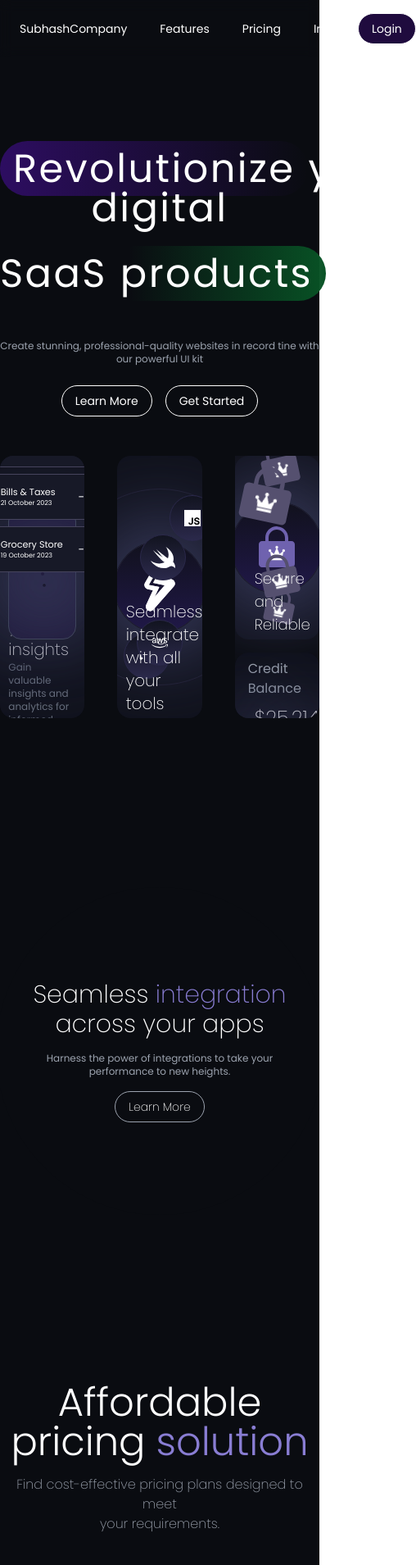
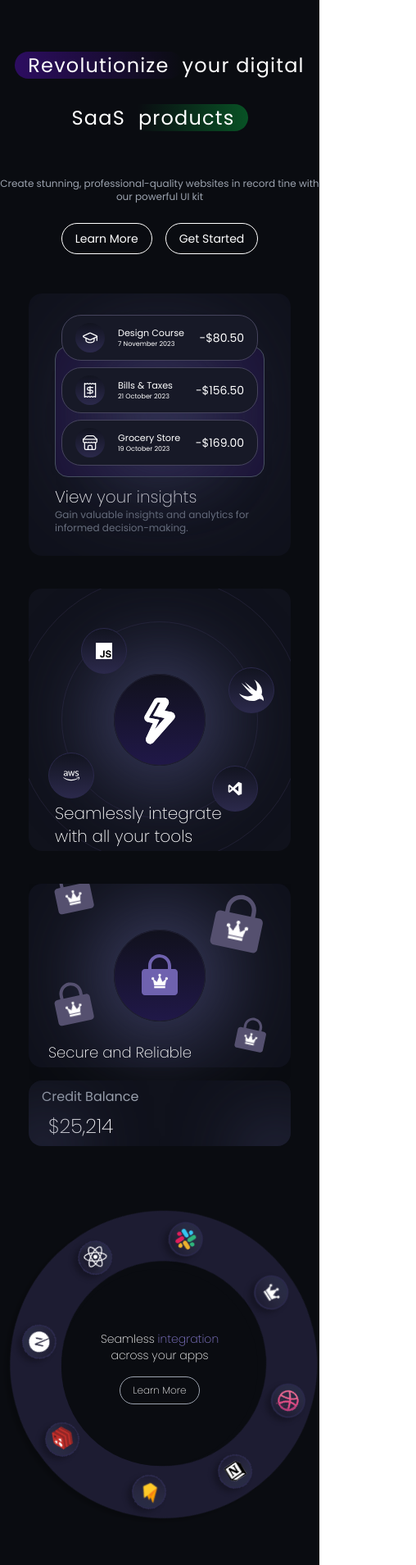
Before and after one commit to subhash131/saas-landing-page, a Next.js app: page / in a window 390 px wide. Shown: the top 1909 px of the page at 82% size, 508 px wide, since content can reach past the window. Built offline with nearby package versions, Linux system fonts and the light colour scheme.

Commit message:
add: responsive style

```diff
--- a/src/app/page.tsx
+++ b/src/app/page.tsx
@@ -7,7 +7,7 @@ import Hero from "@/components/heroSection/Hero";
 
 export default function Home() {
   return (
-    <div className="bg-[#0a0c11] w-full min-h-screen text-white flex flex-col gap-12 items-center">
+    <div className="bg-[#0a0c11] w-full min-h-screen text-white flex flex-col gap-12 max-sm:gap-0 items-center">
       <Navbar />
       <Hero />
       <TechStack />
--- a/src/components/Footer.tsx
+++ b/src/components/Footer.tsx
@@ -2,12 +2,12 @@ import React from "react";
 
 const Footer = () => {
   return (
-    <div className="w-full flex text-sm font-extralight justify-between px-10 pb-6 -mt-6">
-      <div className="flex gap-4">
-        <p>Privacy Policy</p>
+    <div className="w-full flex text-sm font-extralight justify-between px-10 pb-6 -mt-6 max-sm:flex-col max-sm:gap-4  max-sm:items-center">
+      <div className="flex gap-4 max-sm:text-xs max-sm:gap-1">
+        <p className="max-sm:hidden">Privacy Policy</p>
         <p>Subscribe to our newsletter</p>
       </div>
-      <div className="flex  gap-2">Subhash</div>
+      <div className="max-sm:hidden">Subhash</div>
       <div className="flex gap-4">
         <p className="cursor-pointer">Instagram</p>
         <p>Twitter</p>
--- a/src/components/Navbar.tsx
+++ b/src/components/Navbar.tsx
@@ -9,9 +9,9 @@ const Navbar = () => {
     "Insights",
   ]);
   return (
-    <div className="z-50 text-sm w-full h-fit sticky top-0 backdrop-blur items-center flex justify-between p-4 px-6 bg-transparent text-white">
+    <div className="z-50 text-sm w-full h-fit sticky top-0 backdrop-blur items-center flex justify-between p-4 px-6 bg-transparent text-white max-sm:hidden">
       <div className="flex  gap-2">Subhash</div>
-      <ul className="flex gap-10 ">
+      <ul className="flex xl:gap-10 sm:gap-4">
         {navItems.map((item, index) => (
           <li className="" key={`${index}:item`}>
             {item}
--- a/src/components/heroSection/Hero.tsx
+++ b/src/components/heroSection/Hero.tsx
@@ -6,7 +6,7 @@ import Card3 from "./cards/Card3";
 const Hero = () => {
   return (
     <div className="w-full text-center pt-16">
-      <h1 className="text-5xl tracking-wider ">
+      <h1 className="text-5xl tracking-wider max-sm:text-2xl">
         <span className="from-[#2D0D61] bg-gradient-to-r px-4 rounded-full">
           Revolutionize
         </span>
@@ -31,7 +31,7 @@ const Hero = () => {
           Get Started
         </button>
       </div>
-      <div className="w-full h-full flex mt-12 flex-row justify-center gap-10 ">
+      <div className="w-full px-10 h-full flex mt-12 flex-row justify-center gap-10 max-sm:flex-col max-sm:items-center max-md:flex-col max-md:items-center max-lg:flex-col max-lg:items-center">
         <Card1 />
         <Card2 />
         <Card3 />
--- a/src/components/pricing/Pricing.tsx
+++ b/src/components/pricing/Pricing.tsx
@@ -7,18 +7,18 @@ const Pricing = () => {
   const [selectedDuration, setSelectedDuration] = useState("monthly");
   const [selectedCard, setSelectedCard] = useState(1);
   return (
-    <div className="w-full h-full flex justify-center mt-10 flex-col gap-10 pb-10">
-      <div className="w-full text-center flex flex-col gap-4">
-        <h1 className="text-5xl font-light">
+    <div className="w-full h-full flex justify-center mt-10 max-sm:-mt-12 flex-col gap-10 pb-10">
+      <div className="w-full text-center flex flex-col gap-4 max-sm:gap-2">
+        <h1 className="text-5xl font-light max-sm:text-2xl">
           Affordable pricing <span className="text-[#897DD3]">solution</span>
         </h1>
-        <p className="font-extralight text-gray-400">
+        <p className="font-extralight text-gray-400 max-sm:text-xs">
           Find cost-effective pricing plans designed to meet
           <br />
           your requirements.
         </p>
       </div>
-      <div className="flex gap-10 justify-center items-center text-xs">
+      <div className=" max-sm:-mt-4 flex gap-10 justify-center items-center text-xs max-sm:gap-2">
         <input
           type="radio"
           id="monthly"
@@ -68,7 +68,7 @@ const Pricing = () => {
           Yearly
         </label>
       </div>
-      <div className="flex gap-10 justify-center items-center">
+      <div className="flex gap-10 justify-center items-center max-sm:flex-col max-md:flex-col max-lg:flex-col">
         {selectedDuration === "monthly" && (
           <>
             {PLANDETAILS.monthly.map(
--- a/src/components/techStack/TechStack.tsx
+++ b/src/components/techStack/TechStack.tsx
@@ -4,18 +4,18 @@ import "./styles.css";
 
 const TechStack = () => {
   return (
-    <div className="w-full h-full overflow-hidden justify-center items-center flex mt-10 relative">
+    <div className="w-full h-full overflow-hidden justify-center items-center flex mt-10 relative max-sm:-mt-12">
       <TechRainbow className="rotate" />
-      <div className="absolute w-[25rem] h-[25rem] top-15 flex-col gap-4 rounded-full bg-[#0A0C11] text-center flex justify-center items-center">
-        <h1 className="font-extralight text-3xl ">
+      <div className="absolute max-sm:w-[15rem] max-sm:h-[15rem] w-[25rem] h-[25rem] top-15 flex-col gap-4 rounded-full bg-[#0A0C11] text-center flex justify-center items-center">
+        <h1 className="font-extralight text-3xl max-sm:text-sm ">
           Seamless <span className="text-[#897DD3]">integration</span> <br />
           across your apps
         </h1>
-        <p className="text-gray-400 text-xs">
+        <p className="text-gray-400 text-xs max-sm:hidden">
           Harness the power of integrations to take your <br />
           performance to new heights.
         </p>
-        <button className="text-sm font-extralight py-2 px-4 border border-gray-400 rounded-full">
+        <button className="text-sm font-extralight py-2 px-4 border max-sm:text-xs border-gray-400 rounded-full">
           Learn More
         </button>
       </div>
--- a/src/components/testimonials/Testimonial.tsx
+++ b/src/components/testimonials/Testimonial.tsx
@@ -28,12 +28,12 @@ const Testimonial = () => {
   }, []);
   return (
     <div className="w-full h-full flex justify-center mt-10 flex-col gap-10 pb-10 items-center">
-      <div className="w-full h-[50%] text-center flex flex-col gap-4 ">
-        <h1 className="text-5xl font-light">
+      <div className="w-full h-[50%] text-center flex flex-col gap-4  ">
+        <h1 className="text-5xl font-light max-sm:text-2xl">
           Hear from our satisfied <br />{" "}
           <span className="text-[#897DD3]">customers</span>
         </h1>
-        <p className="font-extralight text-gray-400">
+        <p className="font-extralight text-gray-400 max-sm:text-sm">
           Discover what our customers have to say about us.
         </p>
       </div>
```
